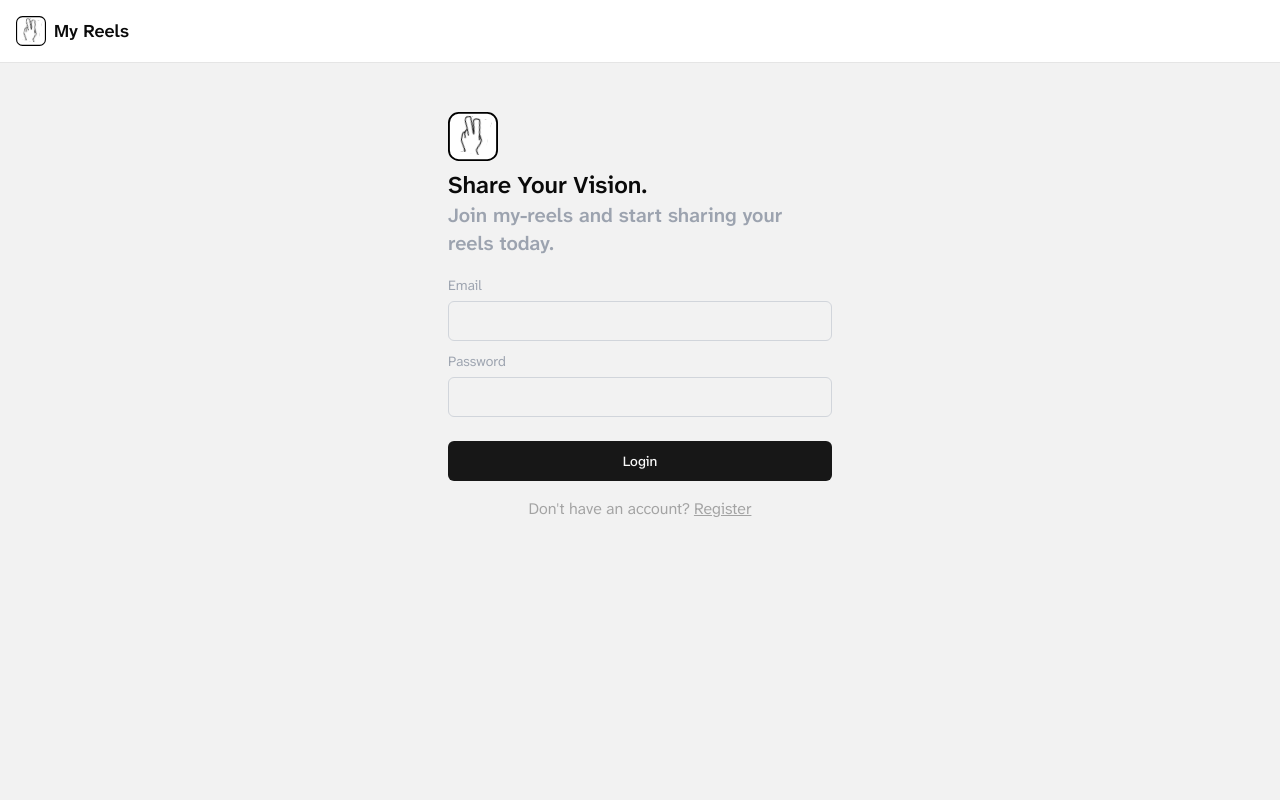
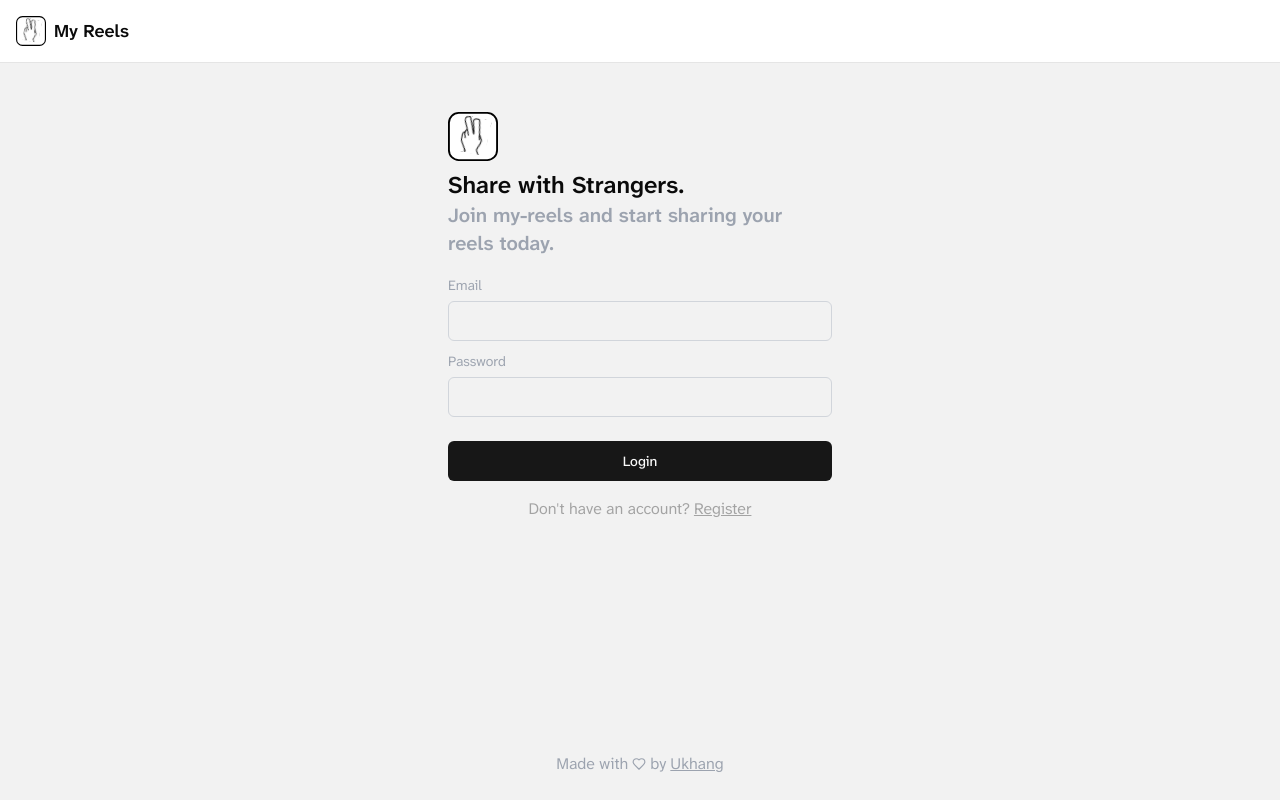
Before and after one commit to Ukhang/my-reels, a Next.js app: page /login in a window 1280 px wide. Built offline with nearby package versions, Linux system fonts and the light colour scheme; no server answers; what imagekitio-next would draw is missing.

Commit message:
added login page and footer

```diff
--- a/src/app/(auth)/layout.tsx
+++ b/src/app/(auth)/layout.tsx
@@ -1,4 +1,5 @@
 import AuthHeader from "../components/auth-header";
+import Footer from "../components/footer";
 
 export default function AuthLayout({
   children,
@@ -6,9 +7,10 @@ export default function AuthLayout({
   children: React.ReactNode;
 }) {
   return (
-    <div className="relative">
+    <div className="relative flex flex-col min-h-[100vh]">
       <AuthHeader />
       <main className="container mx-auto px-4">{children}</main>
+      <Footer/>
     </div>
   );
 }
--- a/src/app/(auth)/login/page.tsx
+++ b/src/app/(auth)/login/page.tsx
@@ -40,7 +40,7 @@ export default function Login() {
           height={50}
           className="mb-2"
         />
-        <h2 className="font-semibold text-2xl">Share Your Vision.</h2>
+        <h2 className="font-semibold text-2xl">Share with Strangers.</h2>
         <p className="text-xl font-semibold text-gray-400">
           Join my-reels and start sharing your reels today.
         </p>
--- /dev/null
+++ b/src/app/components/footer.tsx
@@ -0,0 +1,13 @@
+import { Heart } from "lucide-react";
+import Link from "next/link";
+import React from "react";
+
+const Footer = () => {
+  return (
+    <footer className="flex items-center justify-center gap-1 mt-auto pb-6 text-gray-400">
+        Made with <Heart size={14}/> by <Link href="https://x.com/UkhangM45926" target="_blank" className="underline hover:text-blue-500">Ukhang</Link>
+    </footer>
+  )
+}
+
+export default Footer;
```
